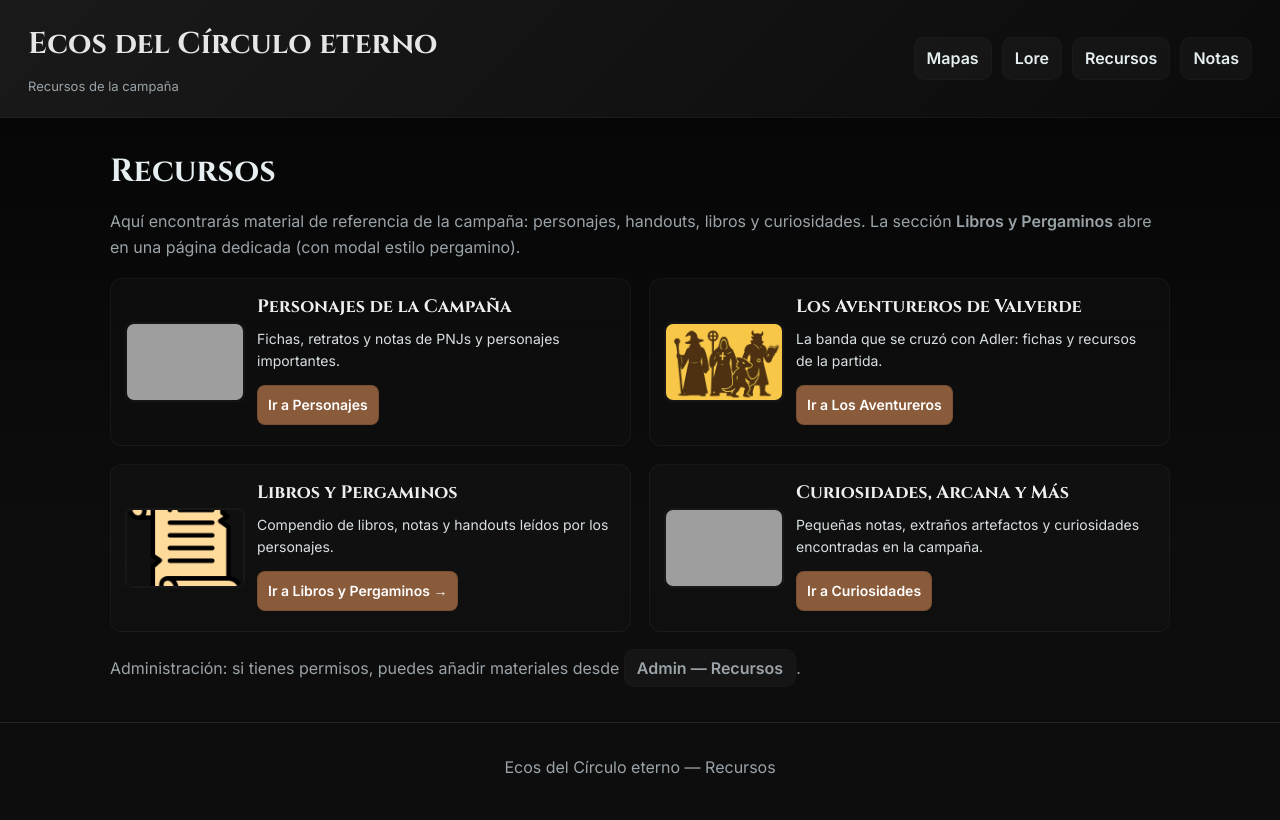
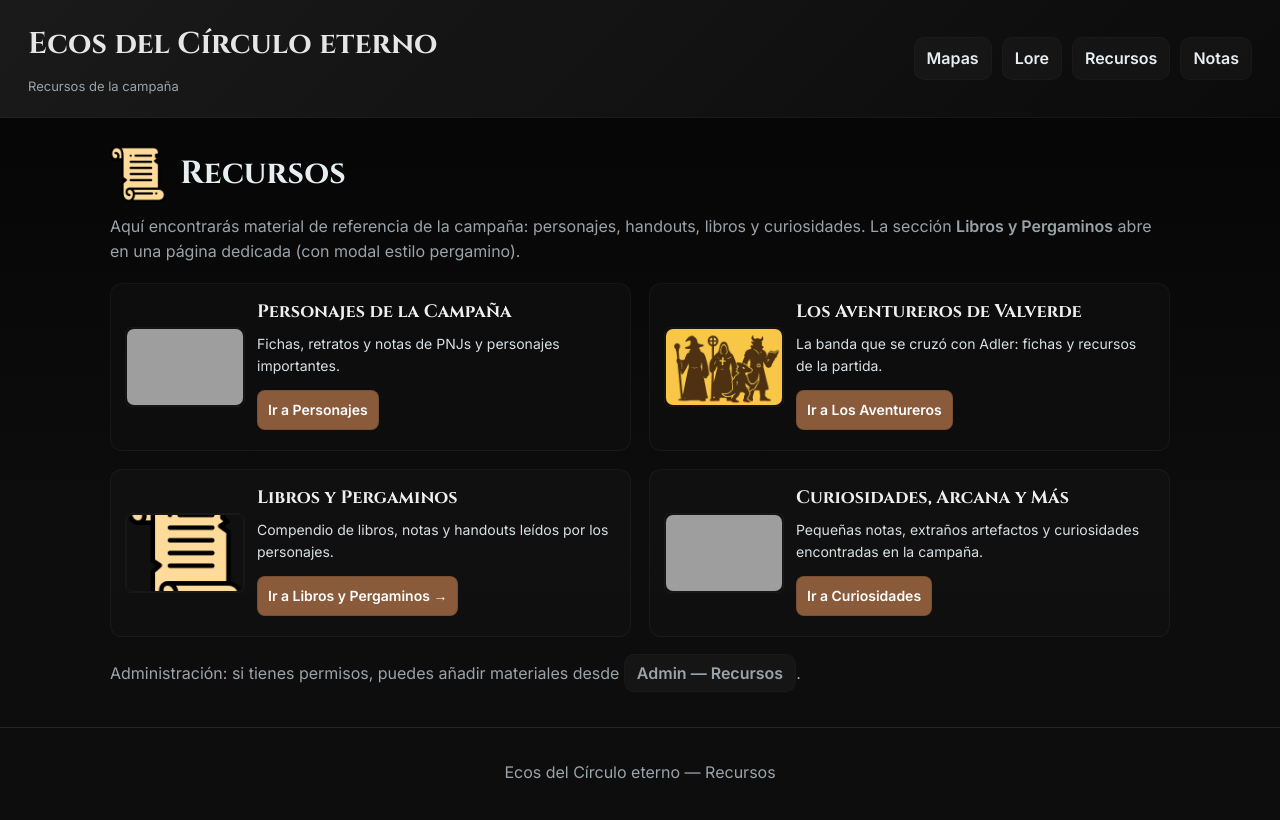
Before and after one commit to matiasaguetti/Ecos-del-C-rculo-Eterno, a plain HTML site: page recursos/index.html in a window 1280 px wide. Drawn offline with Linux system fonts and the light colour scheme; grey boxes are pictures that could not be loaded.

Commit message:
Update index.html

```diff
--- a/recursos/index.html
+++ b/recursos/index.html
@@ -24,7 +24,11 @@
   </header>
 
   <main class="wrap">
-    <h1 style="font-family:Cinzel,serif;margin-bottom:12px">Recursos</h1>
+    <!-- Cabecera de la página con icono a la izquierda -->
+    <div class="page-header" style="display:flex;align-items:center;gap:14px;margin-bottom:12px">
+      <img class="section-icon" src="../assets/recursos/ancient-scroll_1183815.png" alt="Icono Libros y Pergaminos" loading="lazy" width="56" height="56" />
+      <h1 style="font-family:Cinzel,serif;margin:0">Recursos</h1>
+    </div>
 
     <p style="color:var(--muted);margin-bottom:18px">
       Aquí encontrarás material de referencia de la campaña: personajes, handouts, libros y curiosidades.
```
